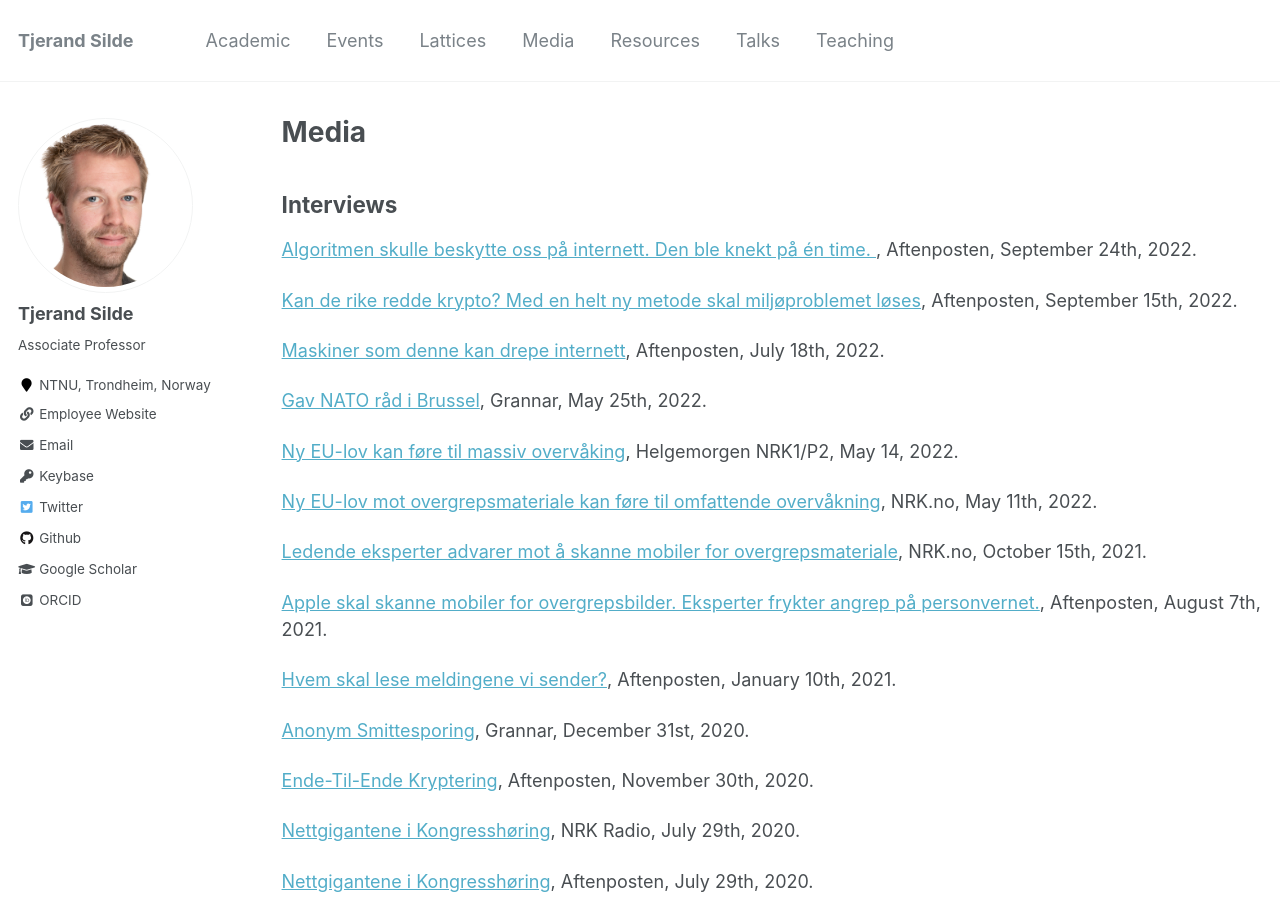
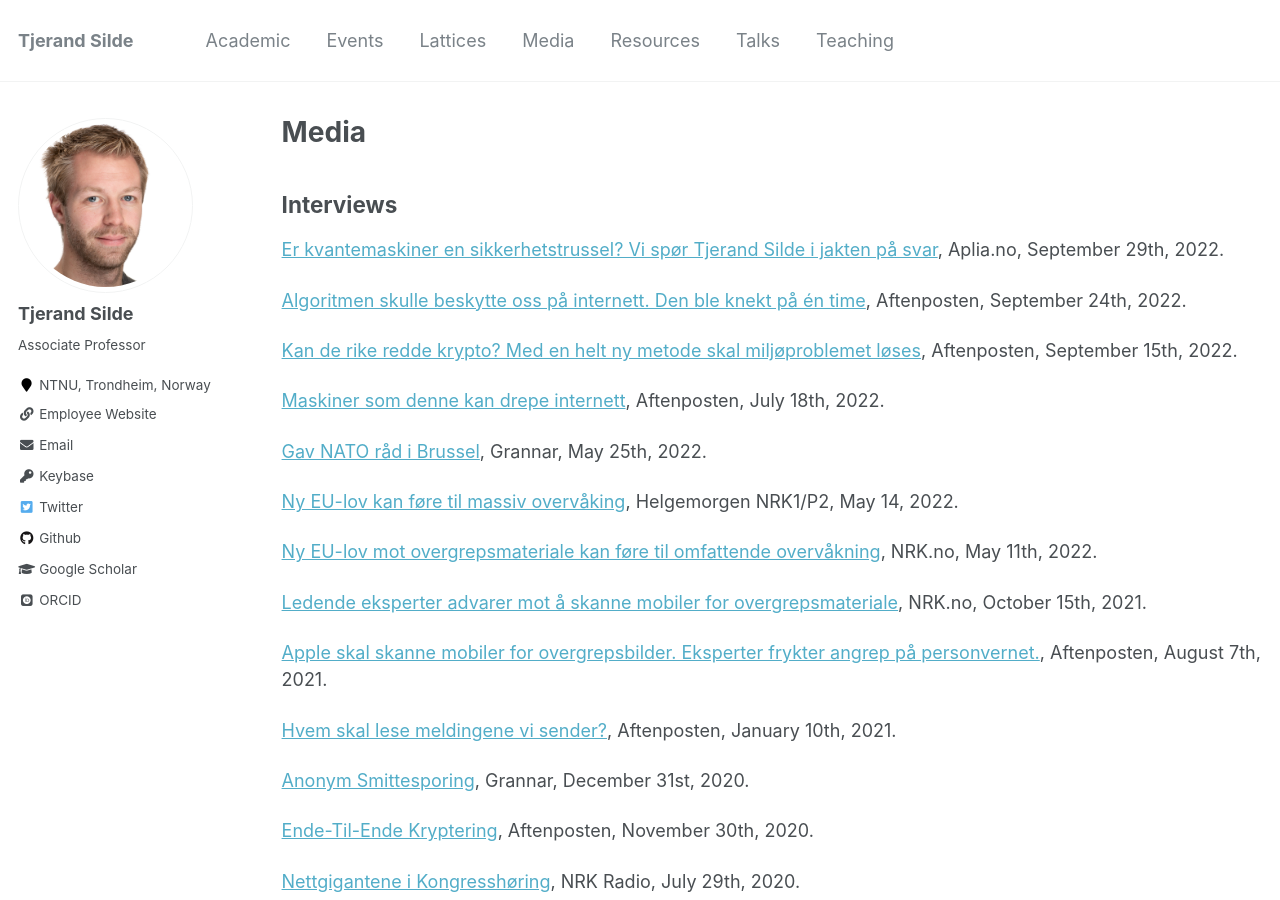
Before and after one commit to tjesi/tjesi.github.io, a Jekyll site: the page built from _pages/media.md, in a window 1280 px wide and 900 px high. Built offline with Jekyll 4.4.1, drawn with Linux system fonts in a browser that asks for light colours; some web fonts are replaced.

Commit message:
Update media.md

```diff
--- a/_pages/media.md
+++ b/_pages/media.md
@@ -7,8 +7,9 @@
 
 ## Interviews
 
-[Algoritmen skulle beskytte oss på internett. Den ble knekt på én time.
-](https://www.aftenposten.no/kultur/i/rlLx7w/algoritmen-skulle-beskytte-oss-paa-internett-den-ble-knekt-paa-en-time), Aftenposten, September 24th, 2022.
+[Er kvantemaskiner en sikkerhetstrussel? Vi spør Tjerand Silde i jakten på svar](https://www.aplia.no/blogg/er-kvantemaskiner-en-sikkerhetstrussel-vi-spor-tjerand-silde-i-jakten-pa-svar), Aplia.no, September 29th, 2022.
+
+[Algoritmen skulle beskytte oss på internett. Den ble knekt på én time](https://www.aftenposten.no/kultur/i/rlLx7w/algoritmen-skulle-beskytte-oss-paa-internett-den-ble-knekt-paa-en-time), Aftenposten, September 24th, 2022.
 
 [Kan de rike redde krypto? Med en helt ny metode skal miljøproblemet løses](https://www.aftenposten.no/kultur/i/XbwGJg/kan-de-rike-redde-krypto-med-en-helt-ny-metode-skal-miljoeproblemet-loeses), Aftenposten, September 15th, 2022.
 
```
